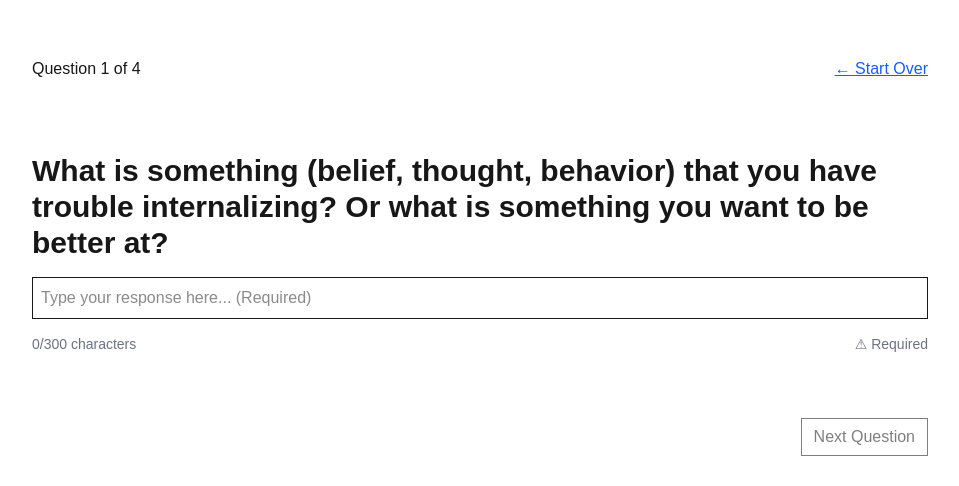
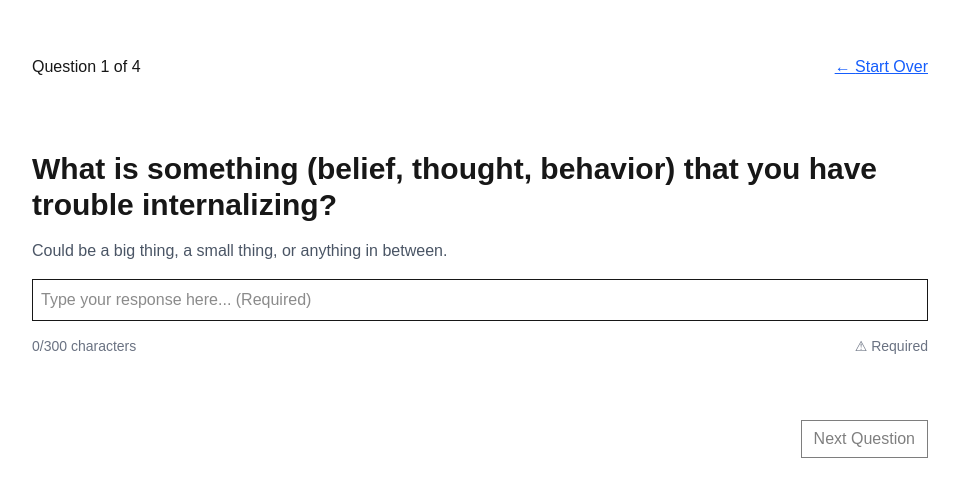
Before and after one commit to fernakr/hear-me-out, a Next.js app: page /questionnaire in a window 1280 px wide. Shown: the part 144-630 px from the top of the page, without its empty margins (160-1119 px from the left). Built offline with nearby package versions, Linux system fonts and the light colour scheme; a web font is replaced by a local one.

Commit message:
question revisions

```diff
--- a/src/components/Questionnaire.tsx
+++ b/src/components/Questionnaire.tsx
@@ -12,19 +12,24 @@ export default function Questionnaire() {
     const questions = [
         {
             id: 'internalize',
-            text: 'What is something (belief, thought, behavior) that you have trouble internalizing? Or what is something you want to be better at?',
+            text: 'What is something (belief, thought, behavior) that you have trouble internalizing?',
+            subtext: 'Could be a big thing, a small thing, or anything in between.'
         },
         {
             id: 'reasons',
-            text: 'What is/are the things holding you back?'
+            text: 'What is/are the things holding you back?',
+            subtext: 'These could be internal (self-doubt, fear, etc.) or external (lack of resources, unsupportive environment, etc.)'
         },
         {
             id: 'believe',
-            text: 'What is/are the things (behaviors, resources, tools) that could help you with this?'
+            text: 'What is/are the things (behaviors, resources, tools) that could help you with this?',
+            subtext: 'These could be internal (mindset shifts, habits, etc.) or external (support systems, opportunities, etc.)'
+
         },
         {
             id: 'encouragement',
-            text: 'Write a message in the form of "You [can/are/will]...". Imagine you are talking to a close friend and what you would say to encourage them in this situation.'
+            text: 'Write a message in the form of "You [can/are/will]...". Imagine you are talking to a close friend and what you would say to encourage them in this situation.',
+
         }
     ]
 
@@ -100,6 +105,9 @@ export default function Questionnaire() {
 
             <div className="lg:py-10">
                 <label htmlFor="answer" className="md:text-2xl lg:text-3xl mb-3">{currentQuestion.text}</label>
+                {currentQuestion.subtext && (
+                    <p className="mb-4 text-gray-600">{currentQuestion.subtext}</p>
+                )}
 
                 <AutoResizeTextarea
                     id="answer"
```
